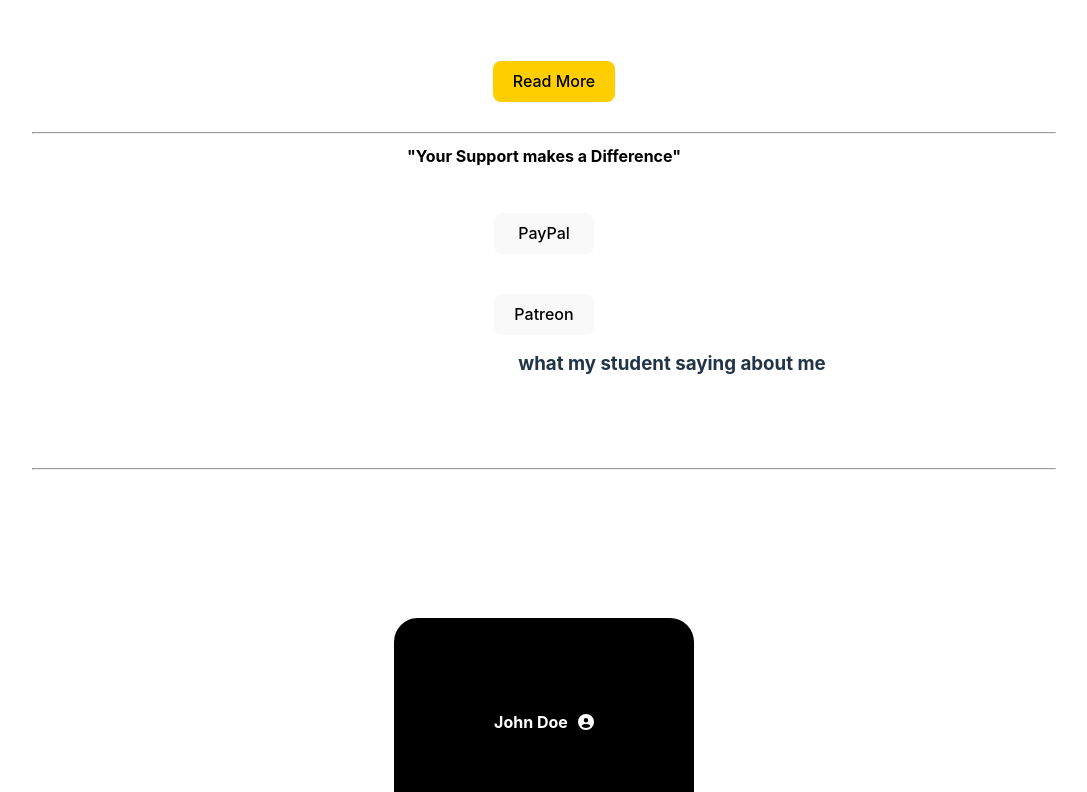
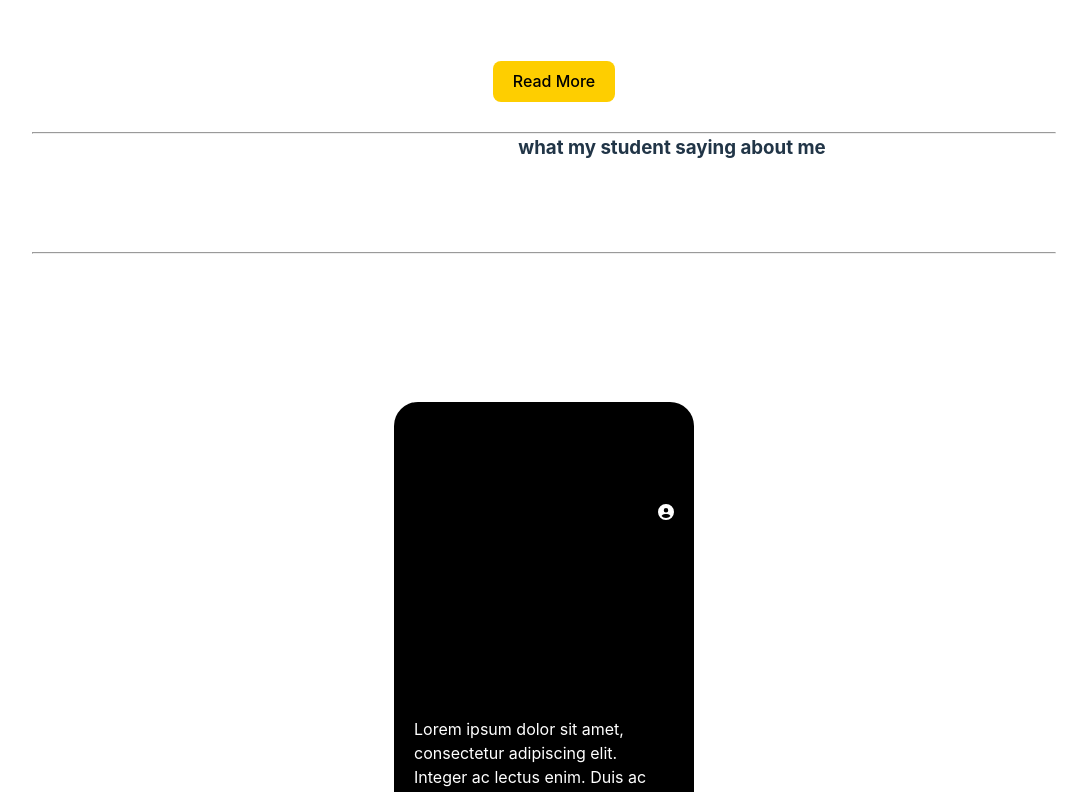
Before and after one commit to Palmera-Stack2/AufDeutschGesagt, a React (Vite) app in the folder client/: page / in a window 1280 px wide. Shown: the part 3362-4154 px from the top of the page, without its empty margins (96-1183 px from the left). Built offline with nearby package versions, Linux system fonts and the light colour scheme.

Commit message:
IconsFinal

```diff
--- a/client/src/components/sections/Blog.module.css
+++ b/client/src/components/sections/Blog.module.css
@@ -8,8 +8,8 @@
   display: flex;
   justify-content: space-between;
   align-items: center;
-  margin-left: 40px;
-  margin-right: 40px;
+  /* margin-left: 40px;
+  margin-right: 40px; */
   flex-direction: row;
   height: 100px;
 }
@@ -17,7 +17,7 @@
 .heading {
   color: #000000  ;
   font-size: 40px;
-  font-weight: none;
+  font-weight: 600;
 }
 
 .iconBlog {
@@ -129,7 +129,6 @@
 
   .blogHeader {
     display: flex;
-    justify-content: center;
     margin-left: 60px;
     height: 60px;
     overflow: hidden;
@@ -145,6 +144,7 @@
     /* margin-left: 40px;
     margin-right: 40px; */
     font-size: 35px;
+    font-weight: 600;
   }
 
   .blogContent {
--- a/client/src/components/sections/Support.jsx
+++ b/client/src/components/sections/Support.jsx
@@ -1,21 +1,29 @@
 import supportStyle from './Support.module.css';
-
 
 const Support = () => {
   return (
-    <div className={supportStyle.paymentSection}>
+    <div className={supportStyle.supportSection}>
+      <div className={supportStyle.hrLine}>
+          <hr className={supportStyle.hr} />
+      </div>
       <div className={supportStyle.header}>
-        <h4 className={supportStyle.headOne}>&quot;Your Support makes a Difference&quot;</h4>
+        <h4 className={supportStyle.heading}>
+           &quot;Your support makes <br />
+           a difference&quot;
+        </h4>
       </div>
-      <div className={supportStyle.buttons}>
-        <div className={supportStyle.btnOne}>
-        <a href='https://www.paypal.com/home' target='_blank' rel='noreferrer'><button className={supportStyle.One}>PayPal</button></a>
+      <div className={supportStyle.supportContent}>
+        <div className={supportStyle.supportText1}>
+        <img className={supportStyle.supportImage} src="./src/assets/patreon.png"></img>
+        <h4><a href="https://www.patreon.com/aufdeutschgesagt/about">Be a Patron !</a></h4>
         </div>
-        <div className={supportStyle.btnTwo}>
-        <a href='https://www.patreon.com/' target='_blank' rel='noreferrer'><button className={supportStyle.Two}>Patreon</button></a>
+        <div className={supportStyle.supportText2}>
+        <img className={supportStyle.supportImage2} src="./src/assets/paypal.jpg"></img>
+        <h4><a href="https://www.paypal.com/">Make a Change !</a> </h4>
         </div>
       </div>
     </div>
   );
 }
+
 export default Support;
--- a/client/src/components/sections/Support.module.css
+++ b/client/src/components/sections/Support.module.css
@@ -1,121 +1,121 @@
-.paymentSection {
-    padding: 0;
-    margin: 0;
-    box-sizing: border-box;
+.supportSection {
     background-color: white;
+    height: 100%;
+    width: 100%;
+}
+
+.hrLine{
+    display: flex;
+    justify-content: center;
+    margin: 30px 0;
+}
+
+.hr{
+    width: 80%;
+    height: 1px;
+    color: white;
 }
 
 .header {
     display: flex;
     justify-content: center;
     align-items: center;
-    flex-direction: row;
-}
-.headOne {
-    padding-top: 10px;
-    padding-bottom: 10px;
-    color: black;
 }
 
-.buttons {
+.heading {
+    font-family: 'Roboto';
+    color: black;
+    font-size: 40px;
+    font-weight: 200;
+    text-align: center;
+}
+
+.supportContent {
     display: flex;
     justify-content: center;
     align-items: center;
     flex-direction: column;
-    margin-top: 10px;
-}
-.btnOne {
-    border-radius: 8px;
-    cursor: pointer;
-    margin-top: 15px;
-    margin-bottom: 15px;
 }
 
-.btnTwo {
-    border-radius: 8px;
-    cursor: pointer;
-    margin-top: 15px;
-    margin-bottom: 15px;
+.supportContent:hover {
+    transform: scale(1.3);
+    transition: all 0.04s ease-in-out;
 }
 
-.One {
-    width: 100px;
+.supportText1, .supportText2 {
+    display: flex;
+    justify-content: center;
+    align-items: center;
+    flex-direction: column;
 }
 
-.One:hover {
-    background-color: #fece00;
-    color: #444;
+.supportText1 a, .supportText2 a {
+    color: black;
+    font-family: 'Roboto';
+    font-size: 20px;
+    font-weight: 100;
 }
 
-.Two{
-    width: 100px
+h4 {
+    text-align: left;
+    font-family: 'Roboto';
+    color: black;
+    font-size: 40px;
+    font-weight: 300;
+    padding: 40px;
 }
 
-.Two:hover {
-    background-color: #fece00;
-    color: #444;
+.supportImage {
+    width: 90px;
+    height: 90px;
 }
 
-@media screen and (max-width: 1368) {
-    .paymentSection {
-        padding: 0;
-        margin: 0;
-        box-sizing: border-box;
-        background-color: white;
+.supportImage2 {
+    width: 90px;
+    height: 90px;
+    border-radius: 50%;
+}
+
+@media screen and (min-width: 991px) {
+
+    .hrLine{
+        display: flex;
+        justify-content: center;
+        margin-top: 50px;
+    }
+
+    .hr{
+        width: 80%;
+        height: 1px;
+        color: white;
     }
 
     .header {
+        display: inline-block;
+        align-items: flex-start;
+    }
+
+    .header .heading {
+        text-align: left;
+        letter-spacing: 8px;
+
+    }
+
+    .supportContent {
+        display: flex;
+        flex-direction: column;
+        margin-left: 600px;
+        margin-bottom: 30px;
+    }
+
+    .supportText1 {
+        margin-right: 35px;
+    }
+
+    .supportText1, .supportText2 {
         display: flex;
         justify-content: center;
-        align-items: center;
         flex-direction: row;
-    }
-    .headOne {
-        padding-top: 10px;
-        padding-bottom: 10px;
-        color: black;
-    }
-
-    .buttons {
-        display: flex;
-        justify-content: center;
-        align-items: center;
-        flex-direction: row;
-        margin-top: 10px;
-        background-color: #444 !important;
-    }
-
-    .btnOne {
-        border-radius: 8px;
-        cursor: pointer;
-        margin-top: 15px;
-        margin-bottom: 15px;
-    }
-
-    .btnTwo {
-        border-radius: 8px;
-        cursor: pointer;
-        margin-top: 15px;
-        margin-bottom: 15px;
-    }
-
-    .One {
-        width: 100px;
-    }
-
-    .One:onClick {
-        background-color: #fece00;
-        color: #444;
-    }
-
-
-    .Two{
-        width: 100px
-    }
-
-    .Two:onClick {
-        background-color: #fece00;
-        color: #444;
     }
 
 }
--- a/client/src/routes/Home.jsx
+++ b/client/src/routes/Home.jsx
@@ -16,9 +16,9 @@ export default function Home() {
       <About />
       <Podcasts />
       <Blog />
-      <Support />
       <Rating />
       <Comments />
+      <Support />
       <Footer />
     </>
   );
```
Also changed, not shown: client/src/assets/Paypal.jpg (added).
